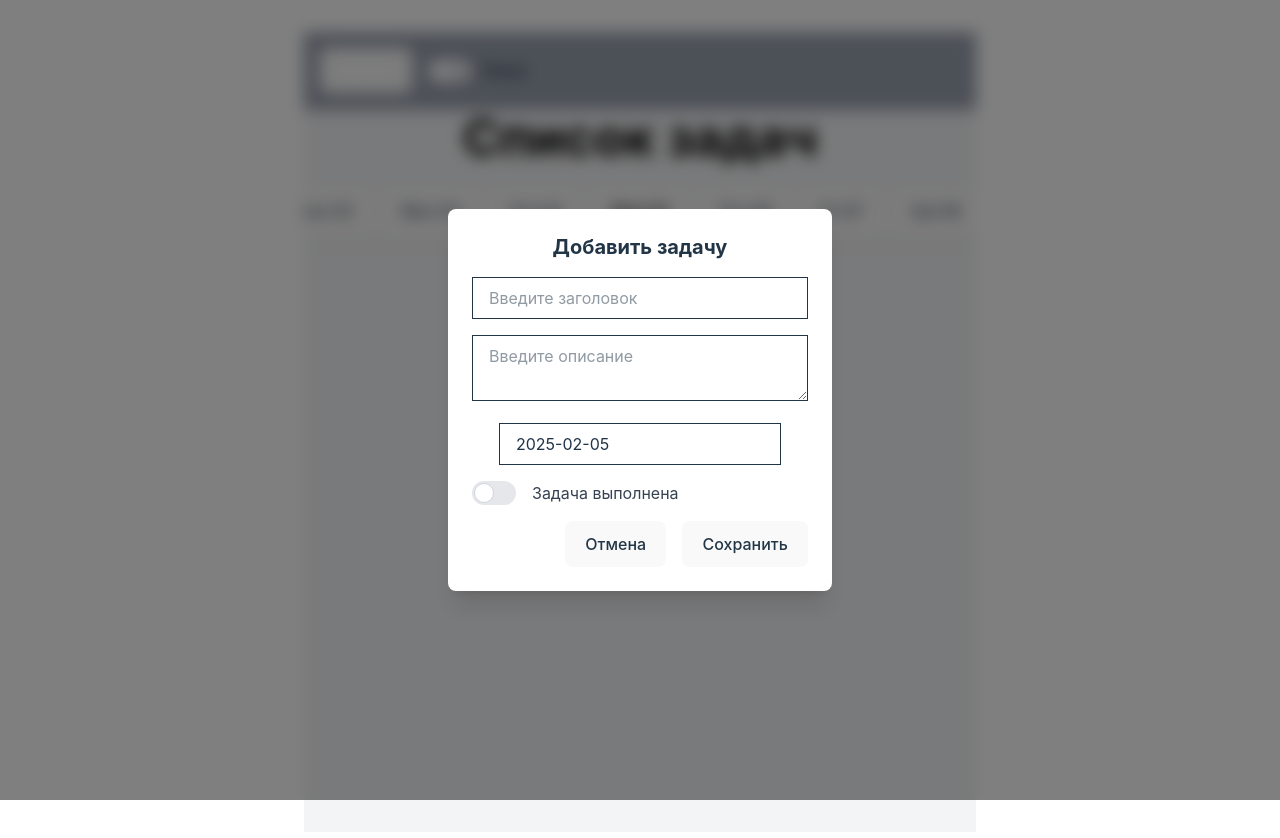
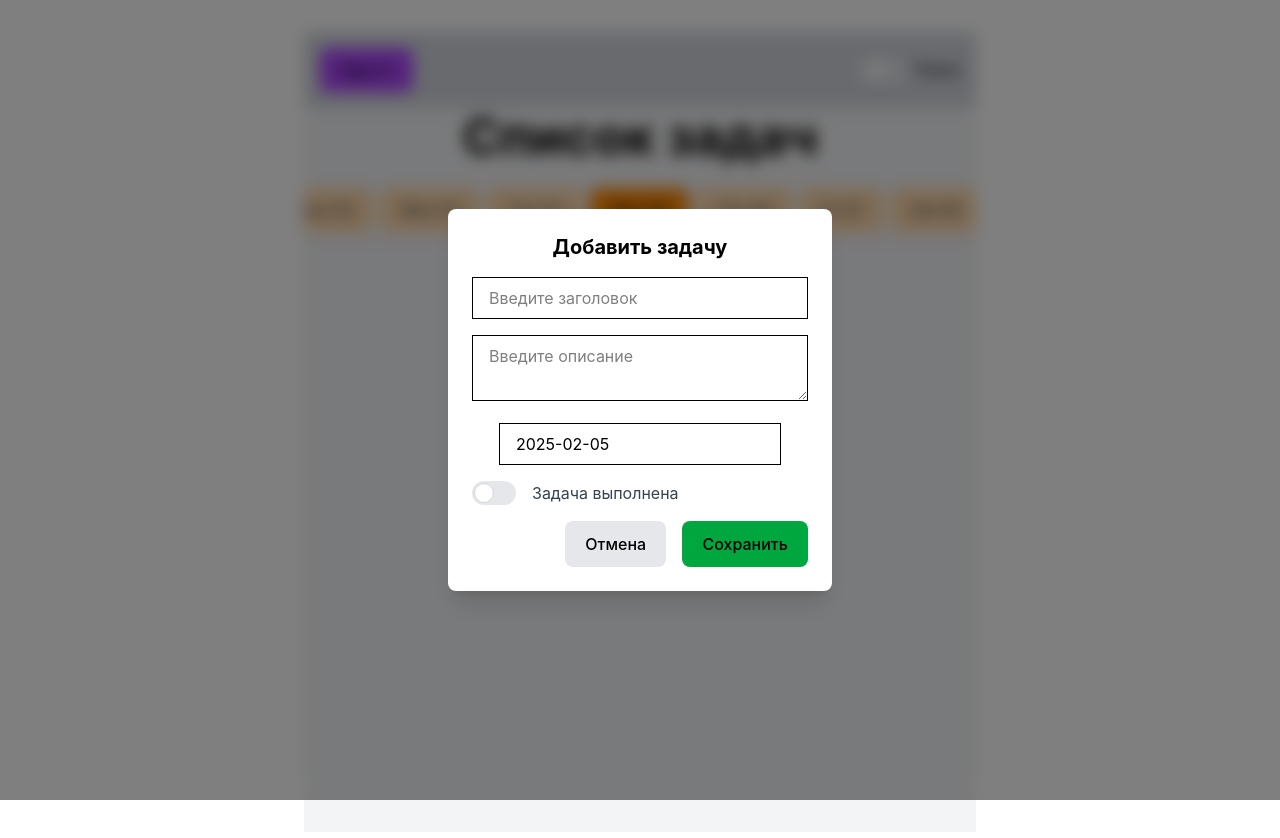
Before and after one commit to RomanBurdeiny/calendar, a React (Vite) app: page / in a window 1280 px wide. Both pictures are taken after a click on the button "Добавить задачу". Shown: the top 838 px of the page. Built offline with nearby package versions, Linux system fonts and the light colour scheme.

Commit message:
adding dark theme and styles

```diff
--- a/src/components/Button.tsx
+++ b/src/components/Button.tsx
@@ -1,14 +1,14 @@
-type ButtonProps = {
-  onClick: () => void;
-  children: React.ReactNode;
-  className?: string;
-};
+import { ButtonProps } from "./types";
 
-const Button: React.FC<ButtonProps> = ({ onClick, children, className }) => {
+const Button: React.FC<ButtonProps> = ({ onClick, children, className = "", isDarkMode }) => {
+  const baseClass = isDarkMode
+    ? "bg-gray-700 text-white"
+    : "bg-blue-200 hover:bg-blue-300 text-black";
+
   return (
     <button
       onClick={onClick}
-      className={`px-4 py-2 rounded transition ${className || ""}`}
+      className={`px-4 py-2 rounded transition ${baseClass} ${className}`}
     >
       {children}
     </button>
--- a/src/components/Header.tsx
+++ b/src/components/Header.tsx
@@ -4,10 +4,22 @@ import { HeaderProps } from "./types";
 
 const Header: React.FC<HeaderProps> = ({ isDarkMode, toggleDarkMode }) => {
   return (
-    <header className="w-full flex justify-between items-center p-4 bg-gray-400 dark:bg-gray-900 shadow-md">
-      <div className="flex space-x-4">
-        <Button children="Sign in" onClick={() => console.log("Sign in clicked")} className="bg-blue-500 dark:bg-blue-700 text-white" />
-        <ToggleSwitch checked={isDarkMode} onChange={toggleDarkMode} children='Theme'/>
+    <header className={`w-full flex justify-between items-center p-4
+    ${isDarkMode
+    ? 'bg-gray-800 text-white'
+    : 'bg-gray-300 text-black'}`}>
+      <Button className={`text-sm px-3 py-1 hover:bg-purple-400 transition ${isDarkMode
+          ? 'bg-purple-800'
+          : 'bg-purple-500'}`}
+          onClick={() => {}}
+          isDarkMode={isDarkMode}
+          children={'Sign In'}/>
+      <div className="flex items-center gap-2">
+        <ToggleSwitch
+        checked={isDarkMode}
+        onChange={toggleDarkMode}
+        children={'Theme'}
+        isDarkMode={isDarkMode}/>
       </div>
     </header>
   );
--- a/src/components/TaskList.tsx
+++ b/src/components/TaskList.tsx
@@ -2,25 +2,18 @@ import { useState, useEffect, useRef, useCallback } from "react";
 import { useForm, FormProvider } from "react-hook-form";
 import Task from "./Task";
 import TaskModal from "./TaskModal";
-import { format, addDays, subDays } from "date-fns";
+import { format, addDays, subDays, isToday } from "date-fns";
 import Button from "./Button";
-import {TaskType} from "./types"
+import { TaskType } from "./types";
 import Header from "./Header";
-
-// type TaskType = {
-//   id: number;
-//   title: string;
-//   description: string;
-//   completed: boolean;
-//   date: string; // Дата хранится в формате "yyyy-MM-dd" в задачах
-// };
 
 const TaskList = () => {
   const [tasks, setTasks] = useState<TaskType[]>([]);
   const [isModalOpen, setIsModalOpen] = useState(false);
   const [selectedDate, setSelectedDate] = useState<Date>(new Date());
-  const [dates, setDates] = useState<Date[]>(Array.from({ length: 14 }, (_, i) => addDays(subDays(new Date(), 7), i)));
+  const [dates, setDates] = useState<Date[]>(Array.from({ length: 15 }, (_, i) => addDays(new Date(), i - 7)));
   const [editingTask, setEditingTask] = useState<TaskType | null>(null);
+  const [isDarkMode, setIsDarkMode] = useState(false);
 
   const scrollRef = useRef<HTMLDivElement | null>(null);
   const selectedDateRef = useRef<HTMLButtonElement | null>(null);
@@ -30,7 +23,7 @@ const TaskList = () => {
       title: "",
       description: "",
       completed: false,
-      date: format(new Date(), "yyyy-MM-dd"), // Дата хранится в "yyyy-MM-dd"
+      date: format(new Date(), "yyyy-MM-dd"),
     },
   });
 
@@ -57,25 +50,51 @@ const TaskList = () => {
     } else {
       localStorage.removeItem("tasks");
     }
-    console.log("Текущие задачи", tasks);
   }, [tasks]);
+
+  useEffect(() => {
+    if (isDarkMode) {
+      document.documentElement.classList.add("dark");
+    } else {
+      document.documentElement.classList.remove("dark");
+    }
+  }, [isDarkMode]);
 
   const handleScroll = useCallback(() => {
     if (scrollRef.current) {
       const { scrollLeft, scrollWidth, clientWidth } = scrollRef.current;
+
       if (scrollLeft + clientWidth >= scrollWidth - 10) {
-        const lastDate = dates[dates.length - 1]; // Берем последнюю дату
+        const lastDate = dates[dates.length - 1];
         const newDates = Array.from({ length: 7 }, (_, i) => addDays(lastDate, i + 1));
         setDates((prev) => [...prev, ...newDates]);
+      }
+
+      if (scrollLeft <= 10) {
+        const firstDate = dates[0];
+        const newDates = Array.from({ length: 7 }, (_, i) => subDays(firstDate, i + 1)).reverse();
+        setDates((prev) => [...newDates, ...prev]);
+
+        const prevScrollLeft = scrollRef.current.scrollLeft;
+        const prevScrollWidth = scrollRef.current.scrollWidth;
+
+        setTimeout(() => {
+          if (scrollRef.current) {
+            const newScrollWidth = scrollRef.current.scrollWidth;
+            scrollRef.current.scrollLeft = prevScrollLeft + (newScrollWidth - prevScrollWidth);
+          }
+        }, 0);
       }
     }
   }, [dates]);
 
   useEffect(() => {
-    if (selectedDateRef.current) {
-      selectedDateRef.current.scrollIntoView({ behavior: "smooth", block: "center", inline: "center" });
-    }
-  }, [selectedDate]);
+    setTimeout(() => {
+      if (selectedDateRef.current) {
+        selectedDateRef.current.scrollIntoView({ inline: "center", block: "nearest", behavior: "auto" });
+      }
+    }, 0);
+  }, []);
 
   useEffect(() => {
     const currentRef = scrollRef.current;
@@ -141,37 +160,57 @@ const TaskList = () => {
   };
 
   const filteredTasks = tasks.filter((task) => task.date === format(selectedDate, "yyyy-MM-dd"));
-  const [isDarkMode, setIsDarkMode] = useState(false);
-
   const toggleDarkMode = () => setIsDarkMode((prev) => !prev);
 
   return (
-    <div className="dark:bg-black bg-gray-100 min-h-screen flex flex-col items-center">
-     <Header isDarkMode={isDarkMode} toggleDarkMode={toggleDarkMode}/>
-      <h1 className="text-2xl font-bold text-black mb-4">Список задач</h1>
+    <div className={isDarkMode
+    ? 'min-h-screen flex flex-col items-center bg-black'
+    : 'min-h-screen flex flex-col items-center bg-gray-100'}>
+      <Header isDarkMode={isDarkMode} toggleDarkMode={toggleDarkMode} />
+      <h1 className={isDarkMode
+      ? 'dark text-2xl font-bold mb-4 text-white'
+      : 'text-2xl font-bold mb-4 text-black'}>Список задач
+      </h1>
 
-      <div ref={scrollRef} className="w-full max-w-2xl overflow-x-auto whitespace-nowrap flex gap-2 p-2 border-b border-gray-300 scrollbar-hide">
+      <div ref={scrollRef} className="w-full max-w-2xl overflow-x-auto whitespace-nowrap flex gap-2 p-2 border-b border-gray-300 dark:border-gray-600 scrollbar-hide">
         {dates.map((date) => {
-          const formattedDate = format(date, "E dd"); // Форматируем дату перед рендерингом
-          const hasTasks = tasks.some((task) => task.date === format(date, "yyyy-MM-dd"));
+          const formattedDate = format(date, "E dd");
+          const dateKey = format(date, "yyyy-MM-dd");
+          const tasksForDate = tasks.filter((task) => task.date === dateKey);
+          const hasUncompleted = tasksForDate.some((task) => !task.completed);
+          const hasCompleted = tasksForDate.some((task) => task.completed);
+          const isTodayDate = isToday(date);
+
           return (
             <button
               key={formattedDate}
               ref={format(selectedDate, "E dd") === formattedDate ? selectedDateRef : null}
               onClick={() => setSelectedDate(date)}
-              className={`relative px-4 py-2 rounded text-sm transition flex items-center gap-2 ${
-                format(selectedDate, "E dd") === formattedDate ? "bg-gray-400 text-black font-bold border border-gray-700 shadow-lg" : "bg-gray-200 text-gray-700 hover:bg-gray-300"
-              }`}
+              className={`relative px-4 py-2 rounded text-sm transition flex items-center gap-2
+                ${format(selectedDate, "E dd") === formattedDate
+                ? `font-bold border border-gray-700 shadow-lg
+                ${isDarkMode
+                ? 'bg-orange-600 text-white'
+                : ' bg-orange-400 text-black'}`
+                : isTodayDate
+                ? 'bg-gray-800 font-semibold'
+                : `hover:bg-orange-400
+                ${isDarkMode
+                ? 'bg-orange-700 text-white'
+                : 'bg-orange-200 text-gray-700'}`}`}
             >
               {formattedDate}
-              {hasTasks && <span className="absolute right-1 top-1 w-2.5 h-2.5 bg-orange-500 rounded-full"></span>}
+              <div className="absolute bottom-1 right-1 flex gap-1">
+                {hasUncompleted && <span className="w-2 h-2 bg-red-500 rounded-full"></span>}
+                {hasCompleted && <span className="w-2 h-2 bg-green-500 rounded-full"></span>}
+              </div>
             </button>
           );
         })}
       </div>
 
       {filteredTasks.length === 0 ? (
-        <p className="text-gray-500 text-lg mt-4">На этот день задач нет</p>
+        <p className="text-gray-500 dark:text-gray-400 text-lg mt-4">На этот день задач нет</p>
       ) : (
         <div className="w-full max-w-2xl mt-4">
           {filteredTasks.map((task) => (
@@ -185,17 +224,27 @@ const TaskList = () => {
                   prev.map((t) => (t.id === task.id ? { ...t, completed: !t.completed } : t))
                 )
               }
+              isDarkMode={isDarkMode}
             />
           ))}
         </div>
       )}
 
-      <Button onClick={handleAddTask} className="mt-6 bg-purple-200 text-black px-6 py-3 rounded shadow hover:bg-purple-300 transition">
-        Добавить задачу
-      </Button>
+      <Button onClick={handleAddTask}
+      children={'Добавить задачу'}
+      isDarkMode={isDarkMode}
+      className={`mt-6 px-6 py-3 rounded shadow transition
+        ${isDarkMode
+        ? 'bg-purple-600 hover:bg-purple-700'
+        : 'bg-purple-200 hover:bg-purple-300'}`}
+       />
 
       <FormProvider {...formMethods}>
-        <TaskModal isOpen={isModalOpen} onClose={closeModal} onSave={handleSaveTask} />
+        <TaskModal
+        isOpen={isModalOpen}
+        onClose={closeModal}
+        onSave={handleSaveTask}
+        isDarkMode={isDarkMode} />
       </FormProvider>
     </div>
   );
--- a/src/components/TaskModal.tsx
+++ b/src/components/TaskModal.tsx
@@ -3,18 +3,9 @@ import DatePicker from "react-datepicker";
 import "react-datepicker/dist/react-datepicker.css";
 import Button from "./Button";
 import ToggleSwitch from "./ToggleSwitch";
-type TaskModalProps = {
-  isOpen: boolean;
-  onClose: () => void;
-  onSave: (task: {
-    title: string;
-    description: string;
-    completed: boolean;
-    date: string
-  }) => void;
-};
+import { TaskModalProps } from "./types";
 
-const TaskModal: React.FC<TaskModalProps> = ({ isOpen, onClose, onSave }) => {
+const TaskModal: React.FC<TaskModalProps> = ({ isOpen, onClose, onSave, isDarkMode }) => {
   const { handleSubmit, control, reset, watch } = useFormContext();
 
   if (!isOpen) return null;
@@ -37,9 +28,21 @@ const TaskModal: React.FC<TaskModalProps> = ({ isOpen, onClose, onSave }) => {
   };
 
   return (
-    <div className="fixed inset-0 flex items-center justify-center bg-black/50 backdrop-blur-sm z-50">
-      <div className="bg-white p-6 w-96 rounded-lg shadow-xl">
-        <h2 className="text-xl font-bold mb-4 text-center">Добавить задачу</h2>
+    <div
+    className={`fixed inset-0 flex items-center justify-center bg-black/50 backdrop-blur-sm z-50
+    ${isDarkMode
+    ? 'text-white'
+    :'text-black'}`}>
+      <div
+      className={`p-6 w-96 rounded-lg shadow-xl
+      ${isDarkMode
+      ? ' bg-gray-900 text-white'
+      :'bg-white text-black'}`}>
+        <h2
+        className={`text-xl font-bold mb-4 text-center
+        ${isDarkMode ? 'text-white'
+        :'text-black'}`}>Добавить задачу
+        </h2>
 
         <Controller
           name="title"
@@ -74,15 +77,17 @@ const TaskModal: React.FC<TaskModalProps> = ({ isOpen, onClose, onSave }) => {
           control={control}
           render={({ field }) => (
             <div className="mb-4 flex items-center gap-2">
-              <ToggleSwitch checked={field.value} onChange={field.onChange} children/>
+              <ToggleSwitch checked={field.value} onChange={field.onChange} children isDarkMode/>
               <span className="text-gray-700">Задача выполнена</span>
             </div>
           )}
         />
 
         <div className="flex justify-end space-x-4">
-          <Button onClick={onClose} className="bg-gray-200">Отмена</Button>
-          <Button onClick={handleSubmit(handleSave)} className="bg-green-200">Сохранить</Button>
+          <Button onClick={onClose} isDarkMode={isDarkMode} className="bg-gray-200">Отмена</Button>
+          <Button onClick={handleSubmit(handleSave)} isDarkMode={isDarkMode} className={`hover:bg-green-500 ${isDarkMode
+          ? 'bg-green-800'
+          : 'bg-green-600'}`}>Сохранить</Button>
         </div>
       </div>
     </div>
--- a/src/components/ToggleSwitch.tsx
+++ b/src/components/ToggleSwitch.tsx
@@ -1,15 +1,13 @@
-type ToggleSwitchProps = {
-  checked: boolean;
-  onChange: () => void;
-  children: React.ReactNode
-};
+import { ToggleSwitchProps } from "./types";
 
-const ToggleSwitch: React.FC<ToggleSwitchProps> = ({ checked, onChange, children }) => {
+const ToggleSwitch: React.FC<ToggleSwitchProps> = ({ checked, onChange, children, isDarkMode}) => {
   return (
     <label className="inline-flex items-center cursor-pointer space-x-2">
       <input type="checkbox" checked={checked} onChange={onChange} className="sr-only peer" />
-      <div className="relative w-11 h-6 bg-gray-200 peer-focus:outline-none peer-focus:ring-4 peer-focus:ring-blue-300 dark:peer-focus:ring-blue-800 rounded-full peer dark:bg-gray-700 peer-checked:after:translate-x-full rtl:peer-checked:after:-translate-x-full peer-checked:after:border-white after:content-[''] after:absolute after:top-[2px] after:start-[2px] after:bg-white after:border-gray-300 after:border after:rounded-full after:h-5 after:w-5 after:transition-all dark:border-gray-600 peer-checked:bg-blue-600 dark:peer-checked:bg-blue-600"></div>
-      <span className="text-sm font-medium text-gray-900 dark:text-gray-300">
+      <div className="relative w-11 h-6 bg-gray-200 peer-focus:outline-none peer-focus:ring-4 peer-focus:ring-blue-300 dark:peer-focus:ring-blue-800 rounded-full peer dark:bg-gray-700 peer-checked:after:translate-x-full rtl:peer-checked:after:-translate-x-full peer-checked:after:border-white after:content-[''] after:absolute after:top-[2px] after:start-[2px] after:bg-white after:border-gray-300 after:border after:rounded-full after:h-5 after:w-5 after:transition-all dark:border-gray-600 peer-checked:bg-green-600 dark:peer-checked:bg-blue-600"></div>
+      <span className={`text-sm font-medium ${isDarkMode
+        ? 'bg-gray-800 text-white'
+        : 'text-black'}`}>
         {children}
       </span>
     </label>
--- a/src/index.css
+++ b/src/index.css
@@ -43,12 +43,8 @@ button {
   font-size: 1em;
   font-weight: 500;
   font-family: inherit;
-  background-color: #1a1a1a;
   cursor: pointer;
   transition: border-color 0.25s;
-}
-button:hover {
-  border-color: #646cff;
 }
 button:focus,
 button:focus-visible {
@@ -63,7 +59,4 @@ button:focus-visible {
   a:hover {
     color: #747bff;
   }
-  button {
-    background-color: #f9f9f9;
-  }
 }
--- a/tailwind.config.cjs
+++ b/tailwind.config.cjs
@@ -1,5 +1,6 @@
 /** @type {import('tailwindcss').Config} */
 module.exports = {
+  darkMode: 'class',
   content: ["./src/**/*.{js,jsx,ts,tsx}"],
   theme: {
     extend: {},
```
Also changed, not shown: src/components/Task.tsx (+20 -13 lines), src/components/types.tsx (+11 -4 lines).
